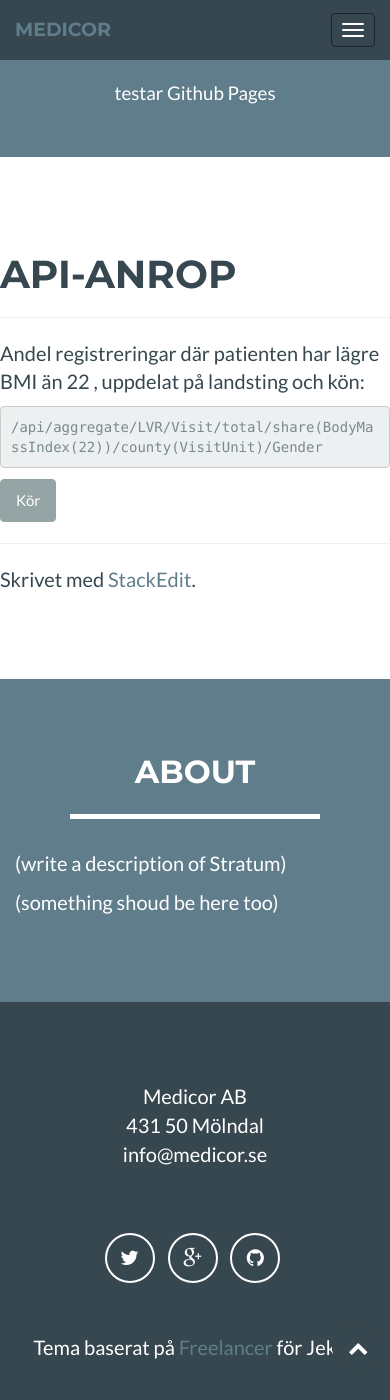
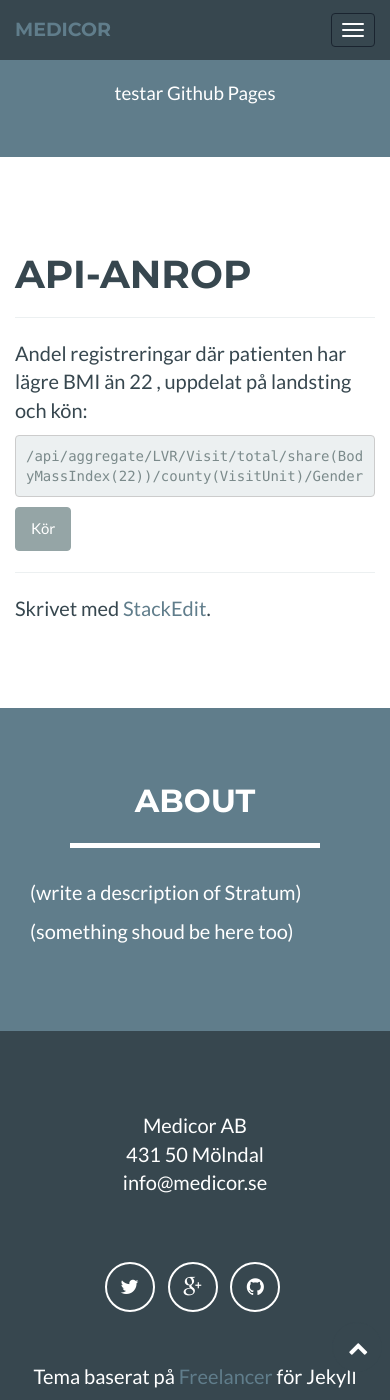
Before and after one commit to medicor/medicor.github.io, a Jekyll site: the page built from index.html, in a window 390 px wide and 1400 px high, scrolled down 399 px. Built offline with Jekyll 4.4.1, drawn with Linux system fonts in a browser that asks for light colours; Markdown is read by kramdown in place of the engine named in the settings.

Commit message:
Added 15px to side padding in narrow mode

```diff
--- a/_includes/css/main.css
+++ b/_includes/css/main.css
@@ -185,7 +185,7 @@
 
 @media(max-width:767px) {
     section {
-        padding: 75px 0;
+        padding: 75px 15px;
     }
 
     section.first {
```
